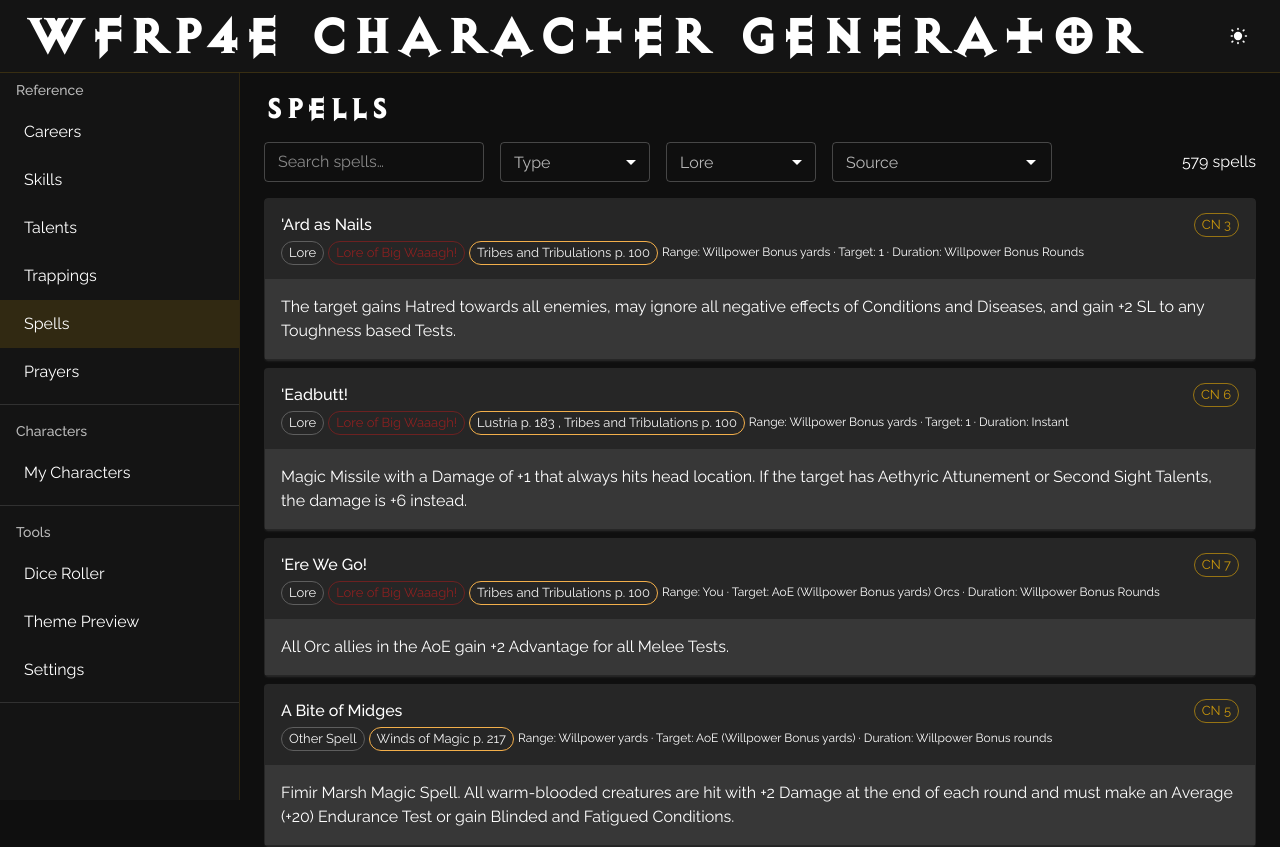
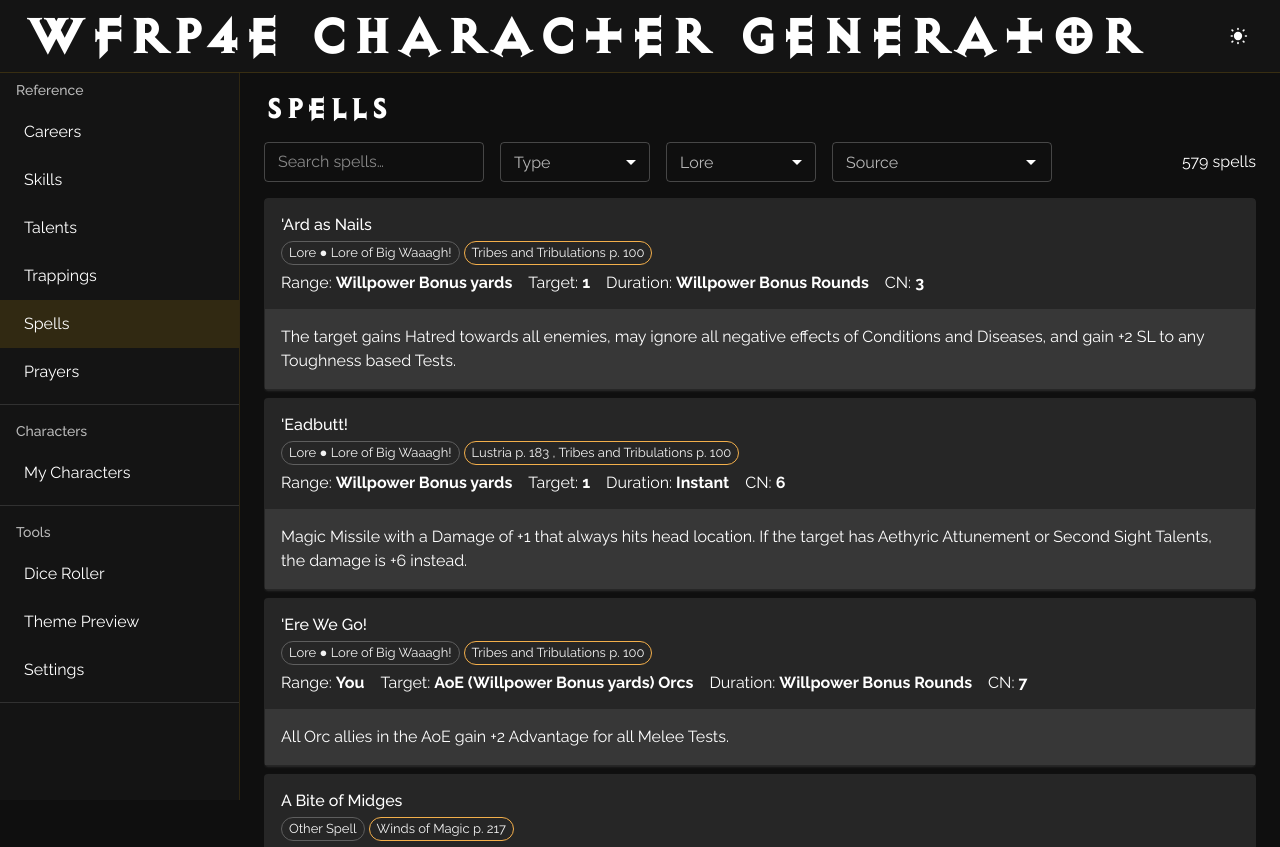
Before and after one commit to Userrrfriendly/wfrp4echargen, a React (Vite) app: page /reference/spells in a window 1280 px wide. Shown: the top 847 px of the page. Built offline with nearby package versions, Linux system fonts and the light colour scheme.

Commit message:
feat: enhance SpellsPage and TalentsPage UI with improved layout and styling; add PriceDisplay component to TrappingsPage

```diff
--- a/src/pages/reference/SpellsPage.tsx
+++ b/src/pages/reference/SpellsPage.tsx
@@ -133,25 +133,9 @@
       }
       renderItem={(spell) => (
         <Box sx={{ py: 0.25, width: '100%' }}>
-          <Box
-            sx={{
-              display: 'flex',
-              alignItems: 'center',
-              justifyContent: 'space-between',
-              gap: 1,
-              flexWrap: 'wrap',
-            }}
-          >
-            <Typography variant="body1" sx={{ fontWeight: 500 }}>
-              {spell.object.name}
-            </Typography>
-            <Chip
-              label={`CN ${spell.object.cn}`}
-              size="small"
-              color="primary"
-              variant="outlined"
-            />
-          </Box>
+          <Typography variant="body1" sx={{ fontWeight: 500 }}>
+            {spell.object.name}
+          </Typography>
           <Box
             sx={{
               display: 'flex',
@@ -162,30 +146,41 @@
             }}
           >
             <Chip
-              label={
+              label={[
                 SPELL_TYPES[spell.object.classification.type] ??
-                `Type ${spell.object.classification.type}`
-              }
+                  `Type ${spell.object.classification.type}`,
+                spell.object.classification.labels.length > 0
+                  ? loreName(spell.object.classification.labels)
+                  : null,
+              ]
+                .filter(Boolean)
+                .join(' ● ')}
               size="small"
               variant="outlined"
               sx={{ opacity: 0.95 }}
             />
-            {spell.object.classification.labels.length > 0 && (
-              <Chip
-                label={loreName(spell.object.classification.labels)}
-                size="small"
-                variant="outlined"
-                color="secondary"
-              />
-            )}
             <SourceChips source={spell.object.source} />
-            <Typography
-              variant="caption"
-              color="text.secondary"
-              sx={{ alignSelf: 'center' }}
-            >
-              Range: {spell.object.range} · Target: {spell.object.target} ·
-              Duration: {spell.object.duration}
+          </Box>
+          <Box
+            sx={{
+              display: 'flex',
+              gap: 2,
+              mt: 0.75,
+              flexWrap: 'wrap',
+              alignItems: 'center',
+            }}
+          >
+            <Typography variant="body1" color="text.secondary">
+              Range: <strong>{spell.object.range}</strong>
+            </Typography>
+            <Typography variant="body1" color="text.secondary">
+              Target: <strong>{spell.object.target}</strong>
+            </Typography>
+            <Typography variant="body1" color="text.secondary">
+              Duration: <strong>{spell.object.duration}</strong>
+            </Typography>
+            <Typography variant="body1" color="text.secondary">
+              CN: <strong>{spell.object.cn}</strong>
             </Typography>
           </Box>
         </Box>
--- a/src/pages/reference/TalentsPage.tsx
+++ b/src/pages/reference/TalentsPage.tsx
@@ -107,13 +107,12 @@
               ) : null;
             })()}
             {talent.object.tests && (
-              <Typography
-                variant="caption"
-                color="text.secondary"
-                sx={{ alignSelf: 'center' }}
-              >
-                {talent.object.tests}
-              </Typography>
+              <Chip
+                label={talent.object.tests}
+                size="small"
+                variant="outlined"
+                sx={{ opacity: 0.95 }}
+              />
             )}
             <SourceChips source={talent.object.source} />
           </Box>
--- a/src/pages/reference/TrappingsPage.tsx
+++ b/src/pages/reference/TrappingsPage.tsx
@@ -18,11 +18,51 @@
   MELEE_REACH,
   RANGED_GROUPS,
   TRAPPING_TYPES,
-  formatPrice,
 } from '../../utils/gameData';
 import ReferencePageLayout from '../../components/reference/ReferencePageLayout';
 import SourceChips from '../../components/reference/SourceChips';
 import type { Trapping } from '../../types';
+
+const CURRENCY_COLORS = {
+  GC: '#c8960c', // gold crown
+  SS: '#a8a9b4', // silver shilling
+  BP: '#b87333', // brass penny
+} as const;
+
+function PriceDisplay({ brass }: { brass: number }) {
+  const gold = Math.floor(brass / 240);
+  const silver = Math.floor((brass % 240) / 12);
+  const bp = brass % 12;
+
+  const parts = [
+    gold > 0 && { value: gold, unit: 'GC' as const },
+    silver > 0 && { value: silver, unit: 'SS' as const },
+    bp > 0 && { value: bp, unit: 'BP' as const },
+  ].filter(Boolean) as { value: number; unit: keyof typeof CURRENCY_COLORS }[];
+
+  if (parts.length === 0) {
+    return (
+      <Typography variant="body1" color="text.secondary">
+        —
+      </Typography>
+    );
+  }
+
+  return (
+    <Box component="span" sx={{ display: 'flex', gap: 0.5, alignItems: 'center' }}>
+      {parts.map(({ value, unit }) => (
+        <Typography
+          key={unit}
+          component="span"
+          variant="body1"
+          sx={{ color: CURRENCY_COLORS[unit], fontWeight: 500 }}
+        >
+          {value}{unit}
+        </Typography>
+      ))}
+    </Box>
+  );
+}
 
 function TrappingStats({ item }: { item: Trapping }) {
   const { type, melee, ranged, armour } = item.object;
@@ -199,9 +239,7 @@
               {item.object.name}
             </Typography>
             <Box sx={{ display: 'flex', gap: 0.5, alignItems: 'center' }}>
-              <Typography variant="body1" color="text.secondary">
-                {formatPrice(item.object.price)}
-              </Typography>
+              <PriceDisplay brass={item.object.price} />
               {item.object.enc > 0 && (
                 <Typography variant="body1" color="text.secondary">
                   Enc {item.object.enc}
```
